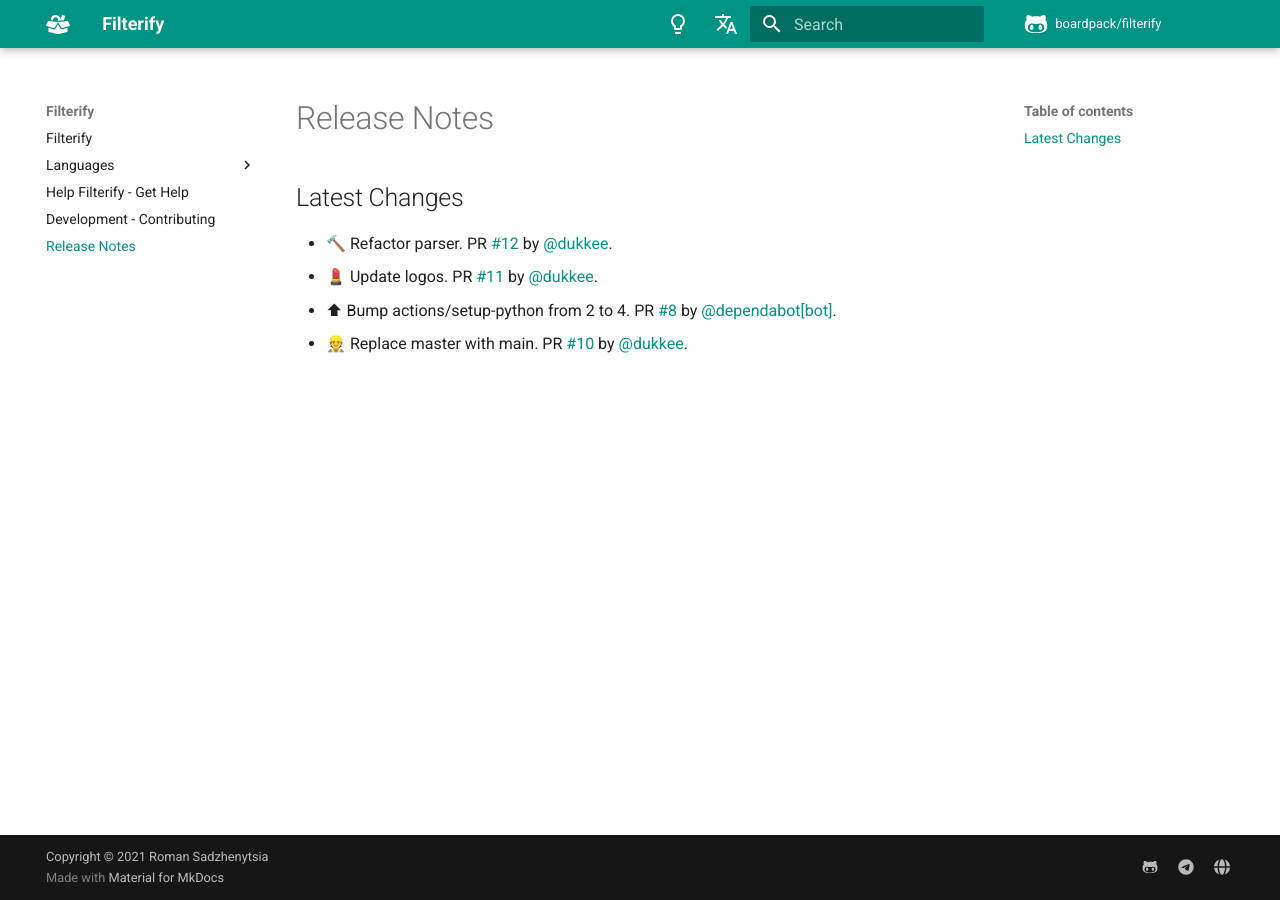
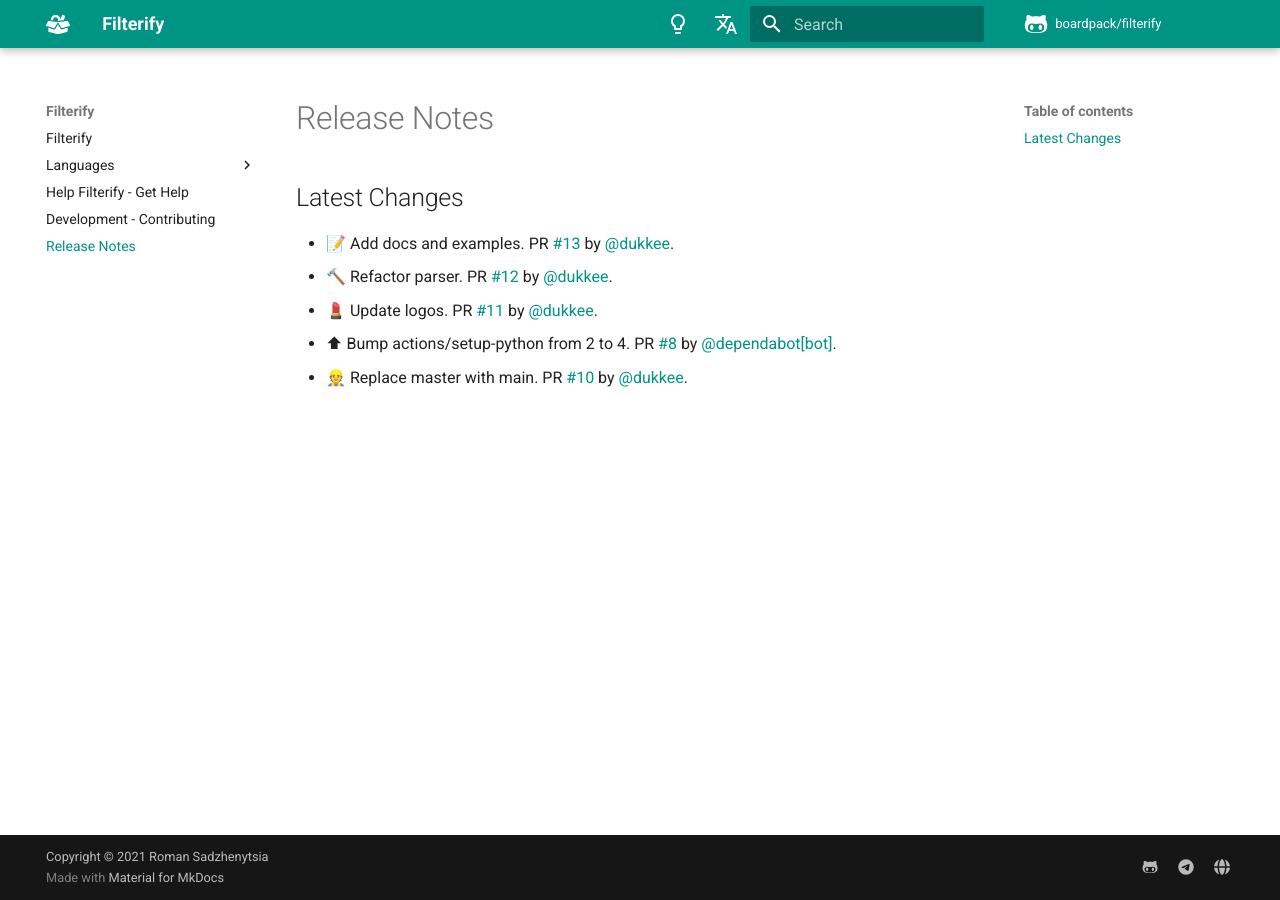
Before and after one commit to boardpack/filterify, an MkDocs documentation site: the page built from docs/en/docs/release-notes.md, in a window 1280 px wide. Built offline with MkDocs 1.6.1 and Material for MkDocs 9.7.7, drawn with Linux system fonts in a browser that asks for light colours; comment, search, counter and statistics services are not loaded.

Commit message:
📝 Update release notes

```diff
--- a/docs/en/docs/release-notes.md
+++ b/docs/en/docs/release-notes.md
@@ -2,6 +2,7 @@
 
 ## Latest Changes
 
+* 📝 Add docs and examples. PR [#13](https://github.com/boardpack/filterify/pull/13) by [@dukkee](https://github.com/dukkee).
 * 🔨 Refactor parser. PR [#12](https://github.com/boardpack/filterify/pull/12) by [@dukkee](https://github.com/dukkee).
 * 💄 Update logos. PR [#11](https://github.com/boardpack/filterify/pull/11) by [@dukkee](https://github.com/dukkee).
 * ⬆ Bump actions/setup-python from 2 to 4. PR [#8](https://github.com/boardpack/filterify/pull/8) by [@dependabot[bot]](https://github.com/apps/dependabot).
```
